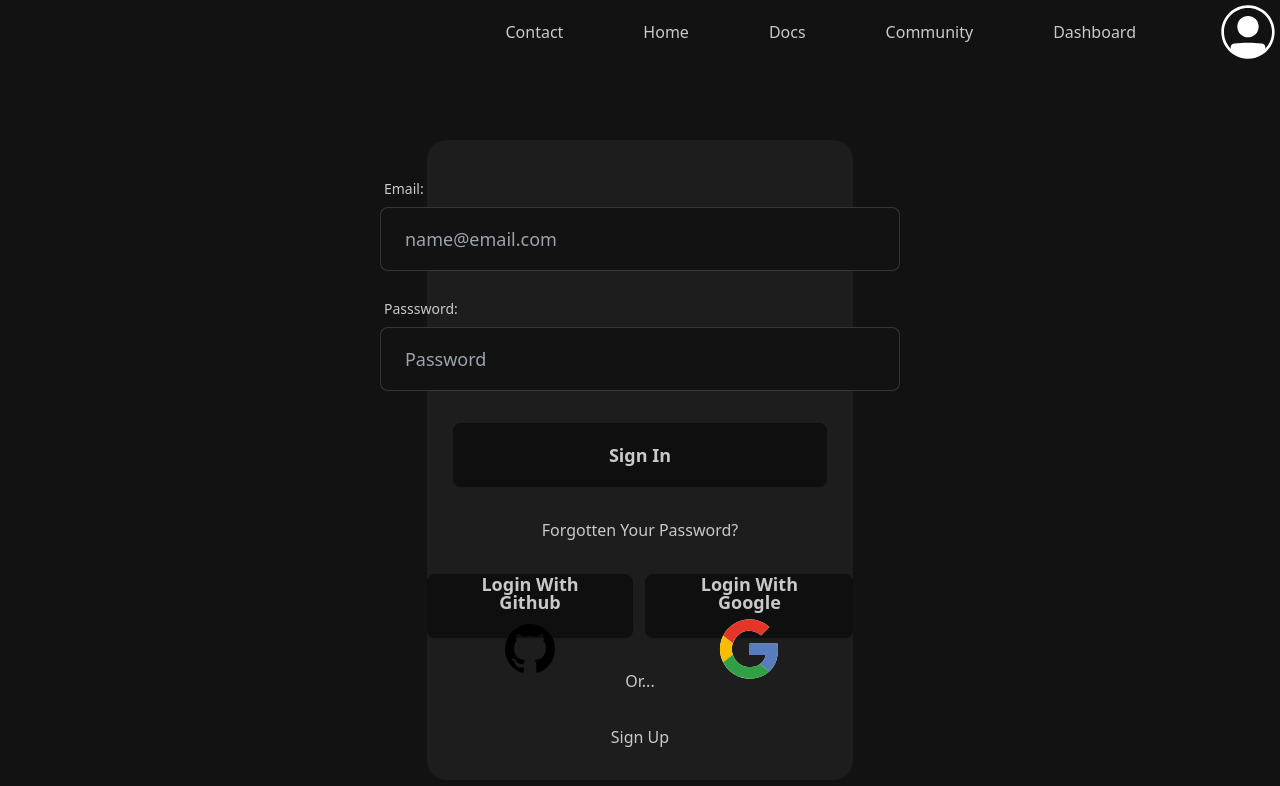
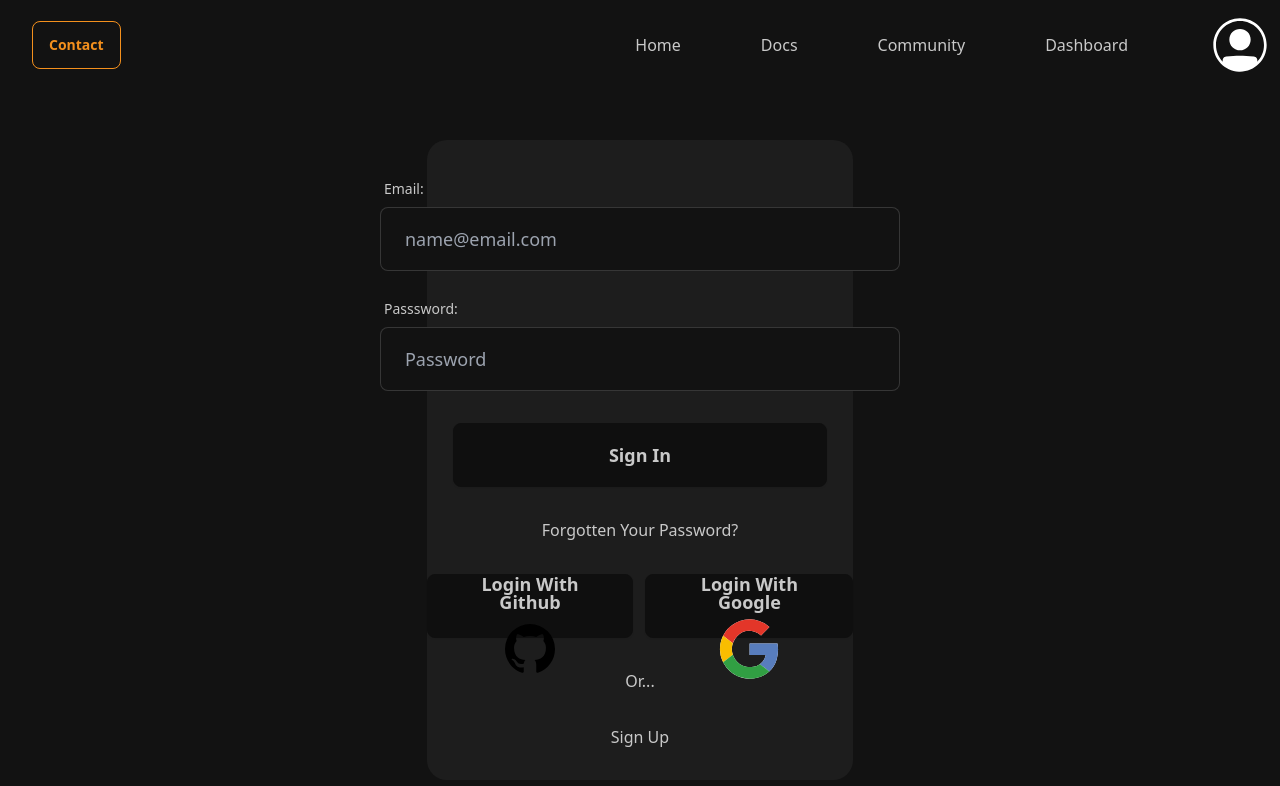
Before and after one commit to B3n-OHara/computerScience-NEA, a Next.js app: page /login in a window 1280 px wide. Shown: the top 786 px of the page. Built offline with nearby package versions, Linux system fonts and the light colour scheme; no server answers.

Commit message:
confirgured layouts

```diff
--- a/app/layout.tsx
+++ b/app/layout.tsx
@@ -41,11 +41,16 @@ export default function RootLayout({
     <html lang="en">
       <body className={`${rubik.variable} ${sourceCodePro.variable} ${robotoMono.variable}`}>
         <header>
-          <nav className='font-text'>
-            <ul className='flex flex-row justify-end items-center gap-x-20'>
-              <li>
-                <Link href="/contact">Contact</Link>
+          <nav className='font-text w-full h-[90px] flex flex-row'>
+            <ul className='flex flex-row justify-start items-center basis-1/6'>
+              <li className='pl-8'>
+                <button className='btn btn-outline btn-primary'>
+                  <Link href="/contact">Contact</Link>
+                </button>
               </li>
+            </ul>
+
+            <ul className='flex flex-row justify-end items-center basis-5/6 gap-x-20 pr-2'>
               <li>
                 <Link href="/">Home</Link>
               </li>
```
Also changed, not shown: app/dashboard/(userLoggedIn)/layout.tsx (added, +7 -0 lines).
